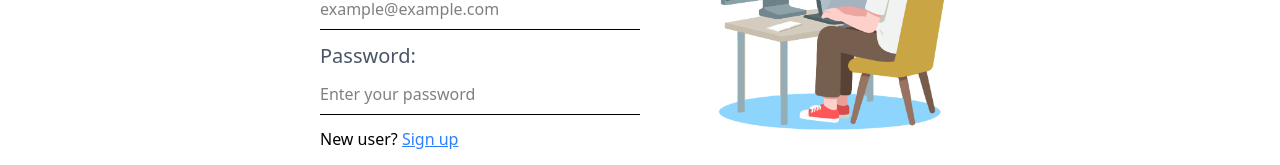
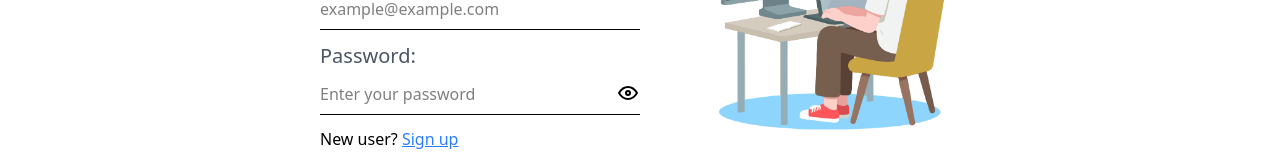
Before and after one commit to Minal-commits/ClassBit, a React (Vite) app: page /auth in a window 1280 px wide. Shown: the part 388-553 px from the top of the page. Built offline with nearby package versions, Linux system fonts and the light colour scheme.

Commit message:
Added the password visibility factor

```diff
--- a/src/Screens/Auth/Login/Login.jsx
+++ b/src/Screens/Auth/Login/Login.jsx
@@ -5,11 +5,13 @@ import { useNavigate } from 'react-router-dom';
 import Navbar from '../../components/Navbar';
 import PageLoader from '../../components/PageLoader';
 import { toast, ToastContainer } from 'react-toastify';
+import { IconEye, IconEyeClosed } from '@tabler/icons-react';
 
 const Login = ({ setOnSignInPage }) => {
   const [email, setEmail] = useState('');
   const [password, setPassword] = useState('');
   const [isLoading, setIsLoading] = useState(false);
+  const [isPasswordVisible, setIsPasswordVisible] = useState(false);
   const navigate = useNavigate();
 
   const handleSubmit = async (e) => {
@@ -56,15 +58,25 @@ const Login = ({ setOnSignInPage }) => {
             </div>
             <div className="flex flex-col">
               <label className="text-gray-600 font-medium text-xl">Password:</label>
+              <div className='w-full flex items-center justify-center'>
               <input
-                type="password"
+                type={isPasswordVisible ? "text" : "password" }
                 value={password}
                 onChange={(e) => setPassword(e.target.value)}
-                className="mt-1 py-2 border-b outline-none"
+                className="mt-1 py-2 border-b outline-none w-full"
                 placeholder="Enter your password"
                 required
               />
+              <div
+                onClick={()=> (setIsPasswordVisible((prev)=> !prev))}
+                className='absolute right-[50%] cursor-pointer'
+              >
+                {isPasswordVisible ? <IconEyeClosed /> : <IconEye />}
               </div>
+
+              </div>
+            </div>
+            <div>
               <p>
               New user?{' '}
                 <span
@@ -74,6 +86,7 @@ const Login = ({ setOnSignInPage }) => {
                   Sign up
                 </span>
               </p>
+            </div>
             <button
               type="submit"
               className="w-full mt-4 p-3 bg-[#101828] text-white rounded-lg cursor-pointer"
--- a/src/Screens/Auth/Register/Register.jsx
+++ b/src/Screens/Auth/Register/Register.jsx
@@ -5,6 +5,7 @@ import Navbar from '../../components/Navbar';
 import { signUP } from '../../../supabase/Auth/supabaseRegister';
 import PageLoader from '../../components/PageLoader';
 import { toast, ToastContainer } from 'react-toastify';
+import { IconEye, IconEyeClosed } from '@tabler/icons-react';
 
 
 const Register = ({ setOnSignInPage }) => {
@@ -14,6 +15,8 @@ const Register = ({ setOnSignInPage }) => {
   const [rollNo, setRollNo] = useState('');
   const [year, setYear] = useState('');
   const [isLoading, setIsLoading] = useState(false);
+  const [isPasswordVisible, setIsPasswordVisible] = useState(false);
+
   const navigate = useNavigate();
   const handleSubmit = async (e) => {
     e.preventDefault();
@@ -58,13 +61,21 @@ const Register = ({ setOnSignInPage }) => {
           </div>
           <div className="flex flex-col">
             <label className="text-gray-600 font-medium text-xl">Password:</label>
+            <div className='w-full flex items-center justify-center'>
             <input
-              type="password"
+              type={isPasswordVisible ? "text" : "password" }
               value={password}
               onChange={(e) => setPassword(e.target.value)}
-              className="mt-1 py-2 border-b outline-none"
+              className="mt-1 py-2 border-b outline-none w-full"
               placeholder="Enter your password"
             />
+            <div
+              onClick={()=> (setIsPasswordVisible((prev)=> !prev))}
+              className='absolute right-[47%] cursor-pointer'
+            >
+              {isPasswordVisible ? <IconEyeClosed/> : <IconEye/>}
+            </div>
+          </div>
           </div>
           <div className="flex flex-col">
             <label className="text-gray-600 font-medium text-xl">Name:</label>
```
Lines whose indentation alone changed are shown as unchanged.
